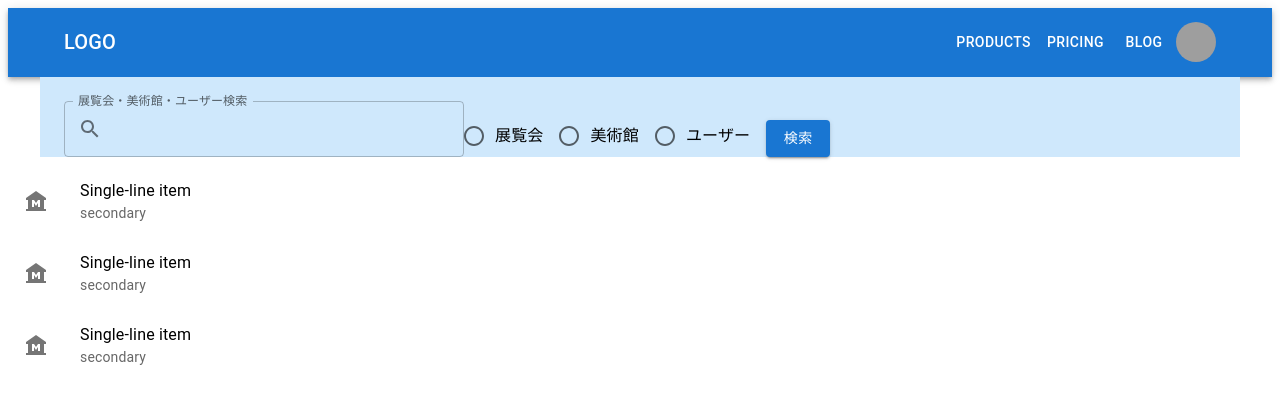
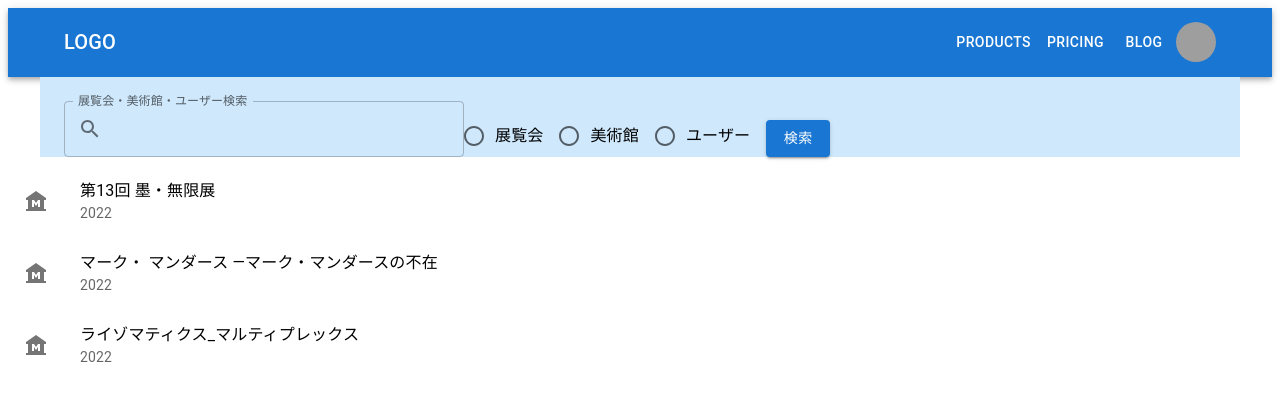
Before and after one commit to monstera3/ato, a React (Create React App) app: page /museums in a window 1280 px wide. Shown: the top 404 px of the page. Built offline with nearby package versions, Linux system fonts and the light colour scheme; grey boxes are pictures that could not be loaded.

Commit message:
refactor: extract getMuseums()

```diff
--- a/src/App.tsx
+++ b/src/App.tsx
@@ -8,6 +8,7 @@ import { Museums } from './components/Museums';
 import { Home } from './components/Home';
 import { About } from './components/About';
 import { Login } from './components/Login';
+import { Museum } from './components/Museum';
 
 export const App=()=> {
   return (
@@ -18,7 +19,9 @@ export const App=()=> {
         <Route path="/" element={<Home />}/>
         <Route path="about" element={<About />}/>
         <Route path="login" element={<Login />}/>
-        <Route path="museums" element={<Museums />}/>
+        <Route path="museums" element={<Museums />}>
+          <Route path=":museumID" element={<Museum />}/>
+        </Route>
         <Route path="exhibitions" element={<ExhibitionList />}/>
       </Routes>
     </div>
--- a/src/components/Museums.tsx
+++ b/src/components/Museums.tsx
@@ -1,12 +1,19 @@
 import { List, ListItem, ListItemIcon, ListItemText } from '@mui/material';
 import MuseumIcon from '@mui/icons-material/Museum'
+import { getMuseums } from '../data';
 
 export const Museums=()=> {
+
+  const museums = getMuseums();
+
   return(
     <List>
-      <ListItem><ListItemIcon><MuseumIcon /></ListItemIcon><ListItemText primary="Single-line item" secondary="secondary"/></ListItem>
-      <ListItem><ListItemIcon><MuseumIcon /></ListItemIcon><ListItemText primary="Single-line item" secondary="secondary"/></ListItem>
-      <ListItem><ListItemIcon><MuseumIcon /></ListItemIcon><ListItemText primary="Single-line item" secondary="secondary"/></ListItem>
+      {museums.map((museum)=>(
+        <ListItem>
+          <ListItemIcon><MuseumIcon/></ListItemIcon>
+          <ListItemText primary={museum.title} secondary={museum.year}/>
+        </ListItem>
+      ))}
     </List>
   );
 };
--- /dev/null
+++ b/src/data.tsx
@@ -0,0 +1,36 @@
+type MuseumType = {
+  id: number
+  title: string
+  countries: string[]
+  year: number
+}
+
+const museums: MuseumType[] = [
+  {
+    id: 1,
+    title: '第13回 墨・無限展',
+    countries: ['フランス', 'ドイツ', 'デンマーク', 'スウェーデン'],
+    year: 2022,
+  },
+  {
+    id: 2,
+    title: 'マーク・ マンダース ―マーク・マンダースの不在',
+    countries: ['フランス', 'イタリア'],
+    year: 2022,
+  },
+  {
+    id: 3,
+    title: 'ライゾマティクス_マルティプレックス',
+    countries: ['アメリカ'],
+    year: 2022,
+  }
+]
+
+export const getMuseums = (): MuseumType[] => {
+  return museums;
+}
+
+export const getMovie = (id: number): MuseumType | null => {
+  const museum = museums.find((museum: MuseumType) => museum.id === id)
+  return museum ? museum : null
+}
```
